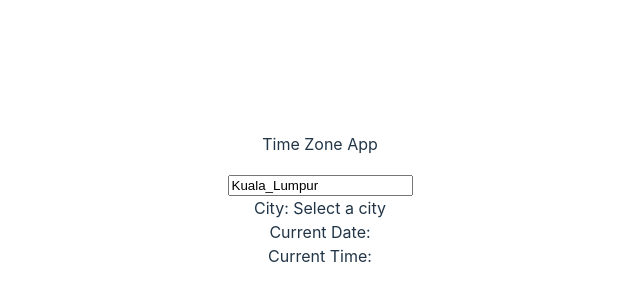
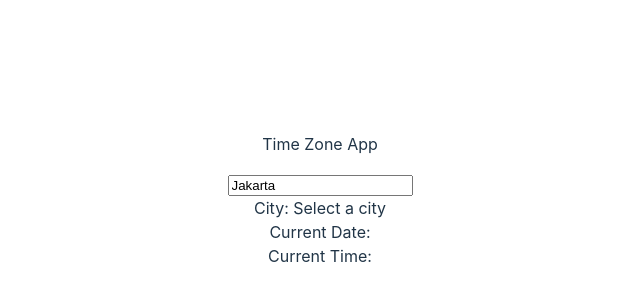
Before and after one commit to jabrij93/revision-react, a React (Vite) app: page / in a window 1280 px wide. Shown: the part 208-508 px from the top of the page, without its empty margins (320-960 px from the left). Built offline with nearby package versions, Linux system fonts and the light colour scheme; no server answers.

Commit message:
tried other cities, bug not fix yet(need to look on gmt offset and timestamp)

```diff
--- a/src/App.jsx
+++ b/src/App.jsx
@@ -9,7 +9,7 @@ import './App.css'
 function App() {
   const [weatherData, setWeatherData] = useState('');
   const [timezones, setTimezones] = useState([]);
-  const [city, setCity] = useState('Kuala_Lumpur');
+  const [city, setCity] = useState('Jakarta');
   const [selectedTimezone, setSelectedTimezone] = useState(null);
 
   useEffect(() => {
```
